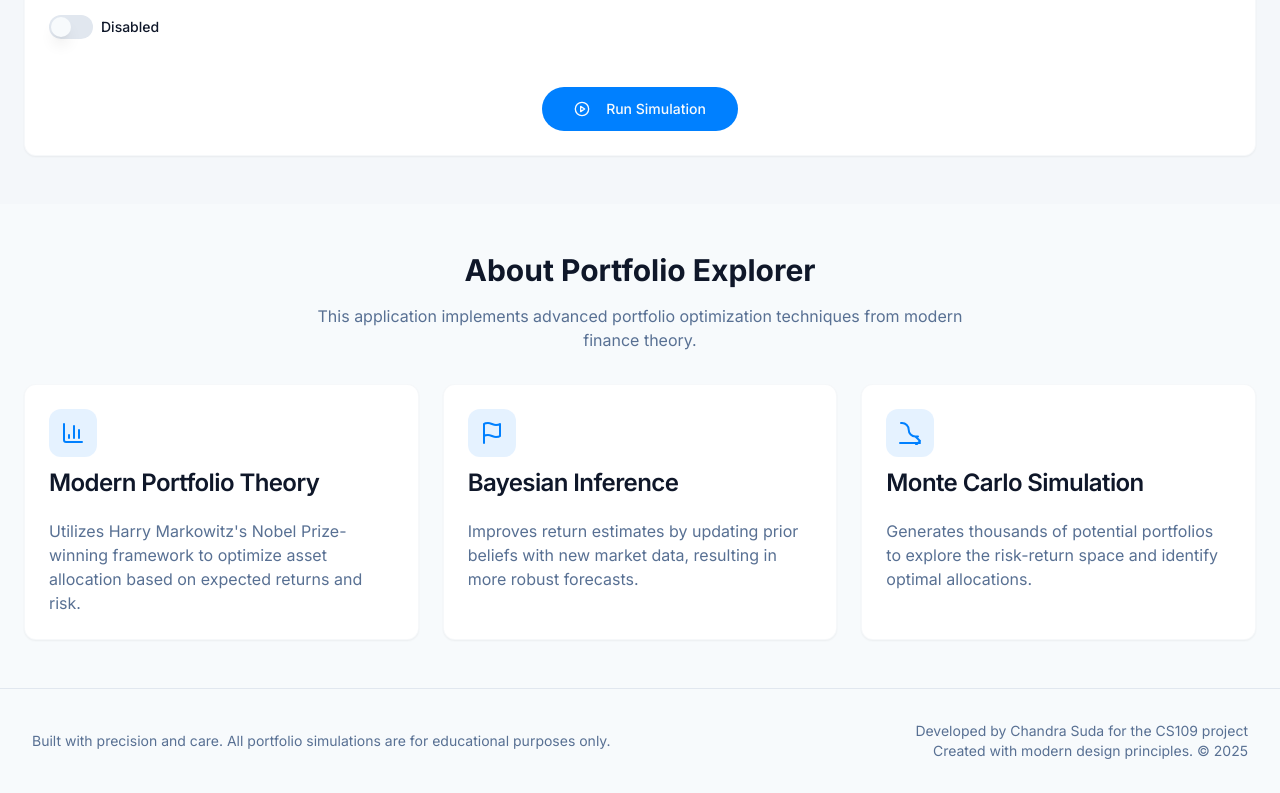
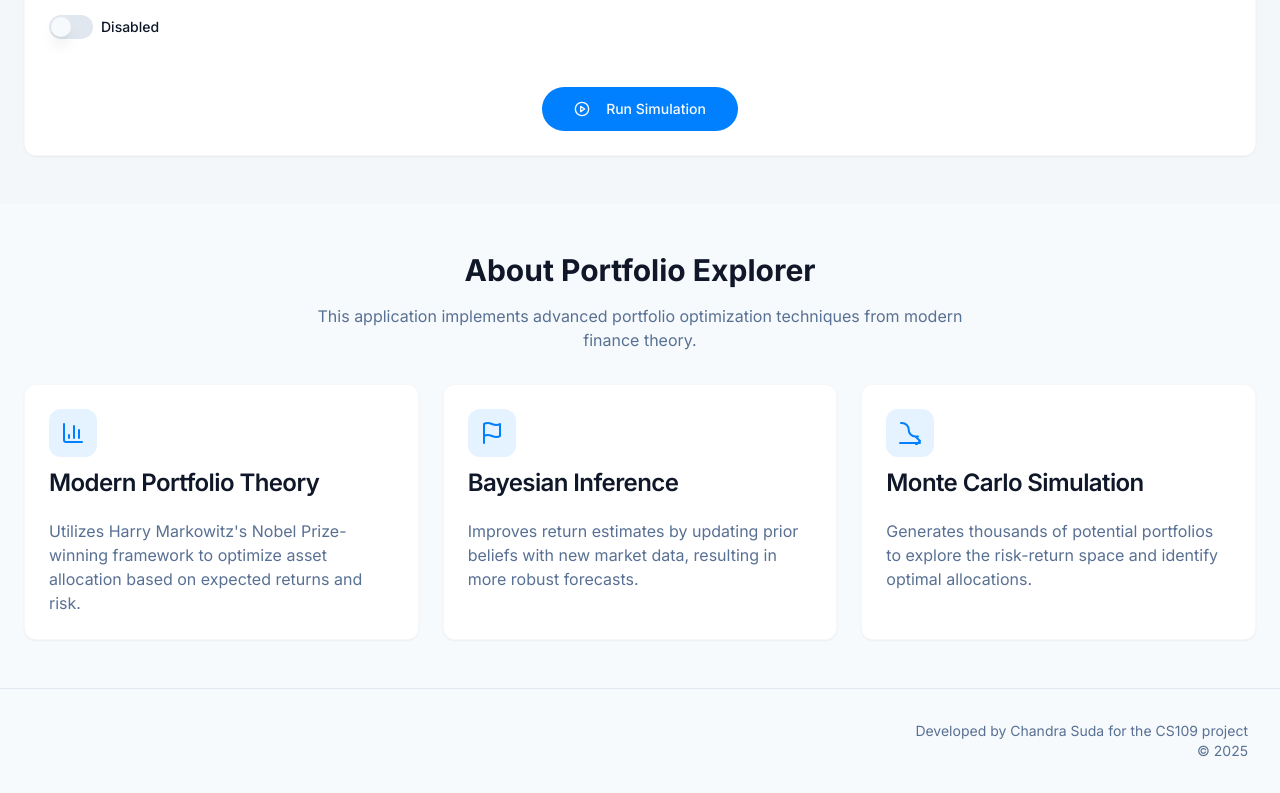
Before and after one commit to chandrasuda/cs109-challenge, a React (Vite) app: page / in a window 1280 px wide. Shown: the part 1554-2347 px from the top of the page. Built offline with nearby package versions, Linux system fonts and the light colour scheme.

Commit message:
Remove redundant text
Removes the "Created with modern design principles" and "Built with precision and care. All portfolio simulations are for educational purposes only." phrases from the footer.

```diff
--- a/src/components/Footer.tsx
+++ b/src/components/Footer.tsx
@@ -6,13 +6,12 @@ export function Footer() {
     <footer className="border-t py-6 md:py-8">
       <div className="container flex flex-col items-center justify-between gap-4 md:flex-row">
         <div className="flex flex-col items-center gap-4 px-8 md:flex-row md:gap-2 md:px-0">
-          <p className="text-center text-sm leading-loose text-muted-foreground md:text-left">
-            Built with precision and care. All portfolio simulations are for educational purposes only.
-          </p>
+          {/* Removed "Built with precision and care" text */}
         </div>
         <div className="text-center text-sm text-muted-foreground md:text-right flex flex-col">
           <p>Developed by Chandra Suda for the CS109 project</p>
-          <p>Created with modern design principles. &copy; {new Date().getFullYear()}</p>
+          <p>&copy; {new Date().getFullYear()}</p>
+          {/* Removed "Created with modern design principles" text */}
         </div>
       </div>
     </footer>
```
